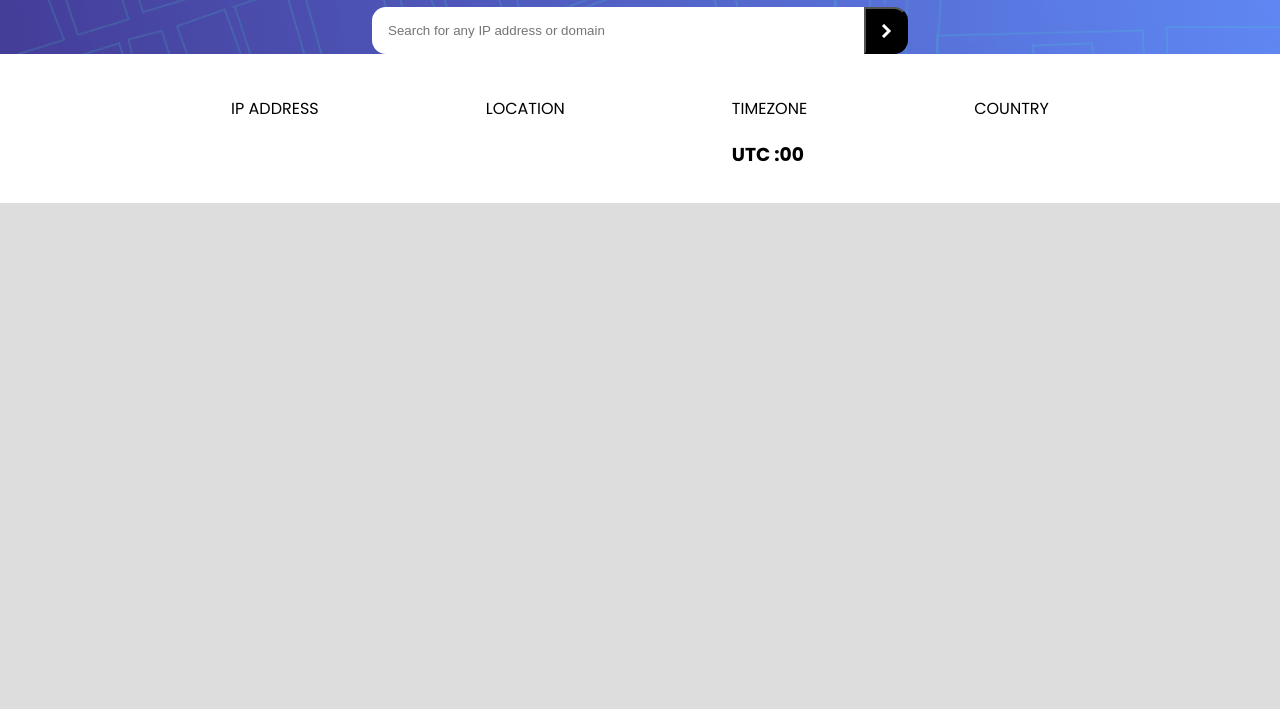
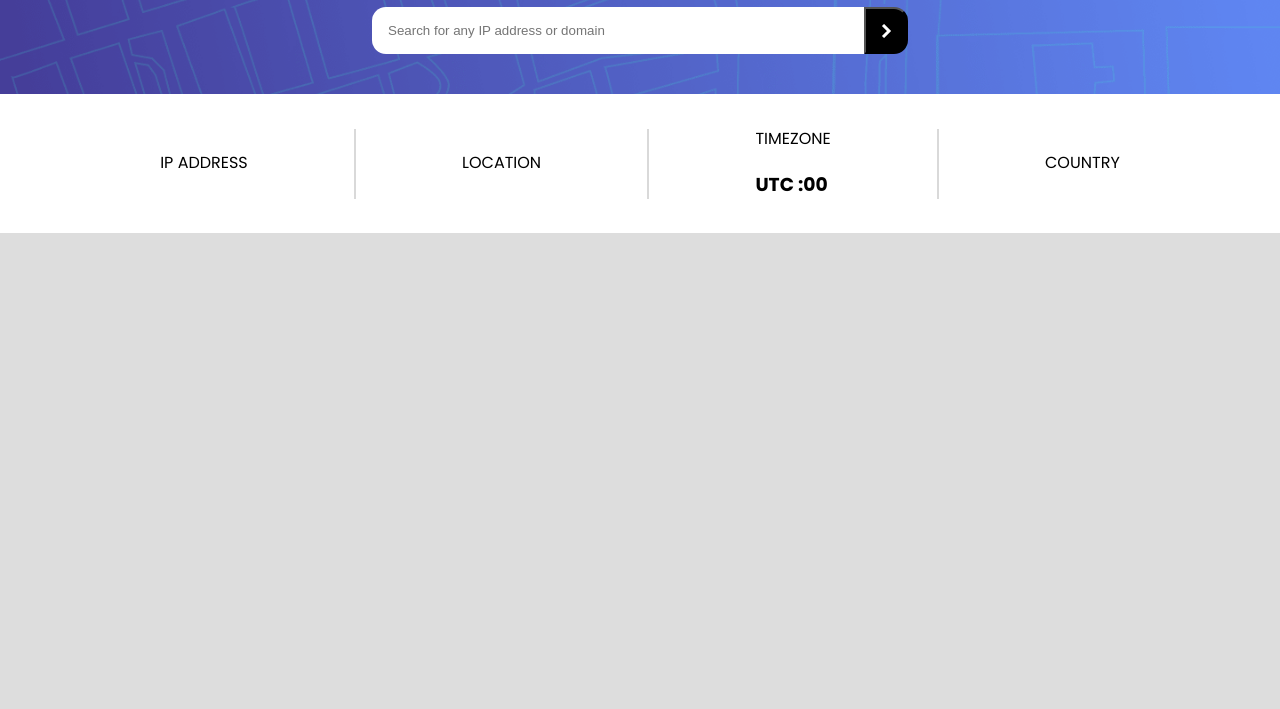
Before and after one commit to MargaritaBusyginaCa/IP-Address-Tracker, a React app: page / in a window 1280 px wide. Shown: the part 91-800 px from the top of the page. Built offline with nearby package versions, Linux system fonts and the light colour scheme; no server answers.

Commit message:
additional styles

```diff
--- a/src/components/App.js
+++ b/src/components/App.js
@@ -62,22 +62,25 @@ function App (){
        </div>
         <div className="ip-info--container">
 
-         <div className="ip-address">
+         <div className="info-element">
           <p>IP ADDRESS</p>
           <h3>{IPAddress}</h3>
          </div>
 
-         <div>
+         <span class="separator"></span>
+         <div className="info-element">
           <p>LOCATION</p>
           <h3>{infoIP.district}</h3>
          </div>
 
-         <div>
+         <span class="separator"></span>
+         <div className="info-element">
           <p>TIMEZONE</p>
           <h3>UTC {infoIP.time_zone_offset}:00</h3>
          </div>
 
-         <div>
+         <span class="separator"></span>
+         <div className="info-element">
           <p>COUNTRY</p>
           <h3>{infoIP.country_name}</h3>
          </div>
--- a/src/index.css
+++ b/src/index.css
@@ -16,7 +16,7 @@ body{
     background-position: top;
     background-size:cover;
     max-height: 250px;
-
+    padding-bottom: 30px;
 }
 .header--container h1{
     margin: 0;
@@ -47,14 +47,22 @@ input{
 }
 .ip-info--container{
     min-height: 100px;
-    background-color: #FFFF;
+    background-color: rgb(255, 255, 255);
     color: rgb(0, 0, 0);
     width: 90%;
     margin: 0 auto;
     display: flex;
     justify-content: space-evenly;
+    align-items: center;
     padding: 1rem;
 
+
+}
+.separator{
+    width: 2px;
+    height: 70px;
+    background-color: #D9D9D9;
+    margin: 0 10px 0 10px;
 }
 #map {
    height: 100vh;
--- a/src/index.html
+++ b/src/index.html
@@ -18,12 +18,12 @@
    crossorigin=""></script>
 </head>
 <body>
-
+   <div class="main-holder">
      <div id="root"></div>
-     <div>
+     <div class="map-holder">
         <div id="map"></div>
      </div>
-
+   </div>
 </body>
 
 </html>
```
